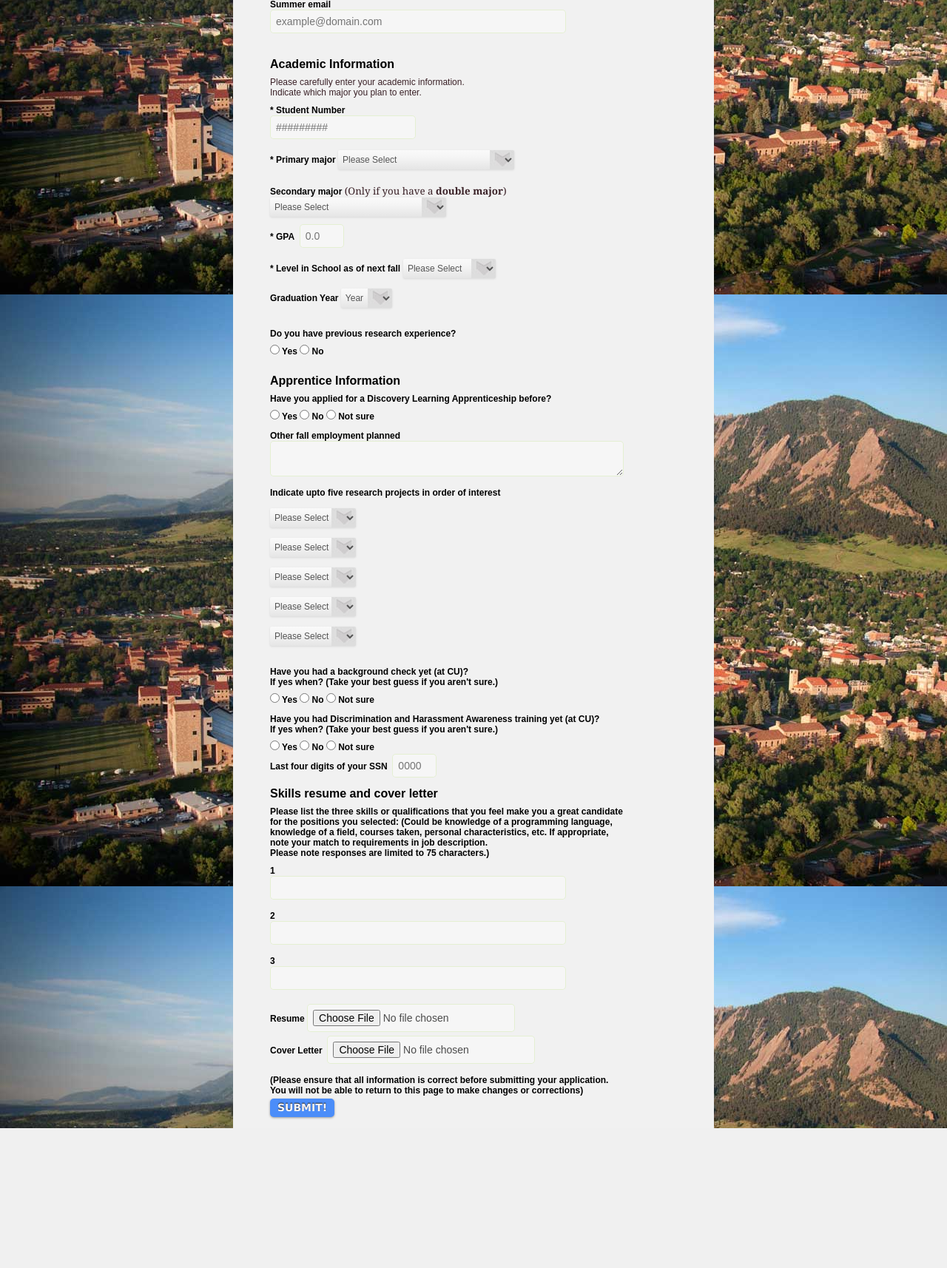
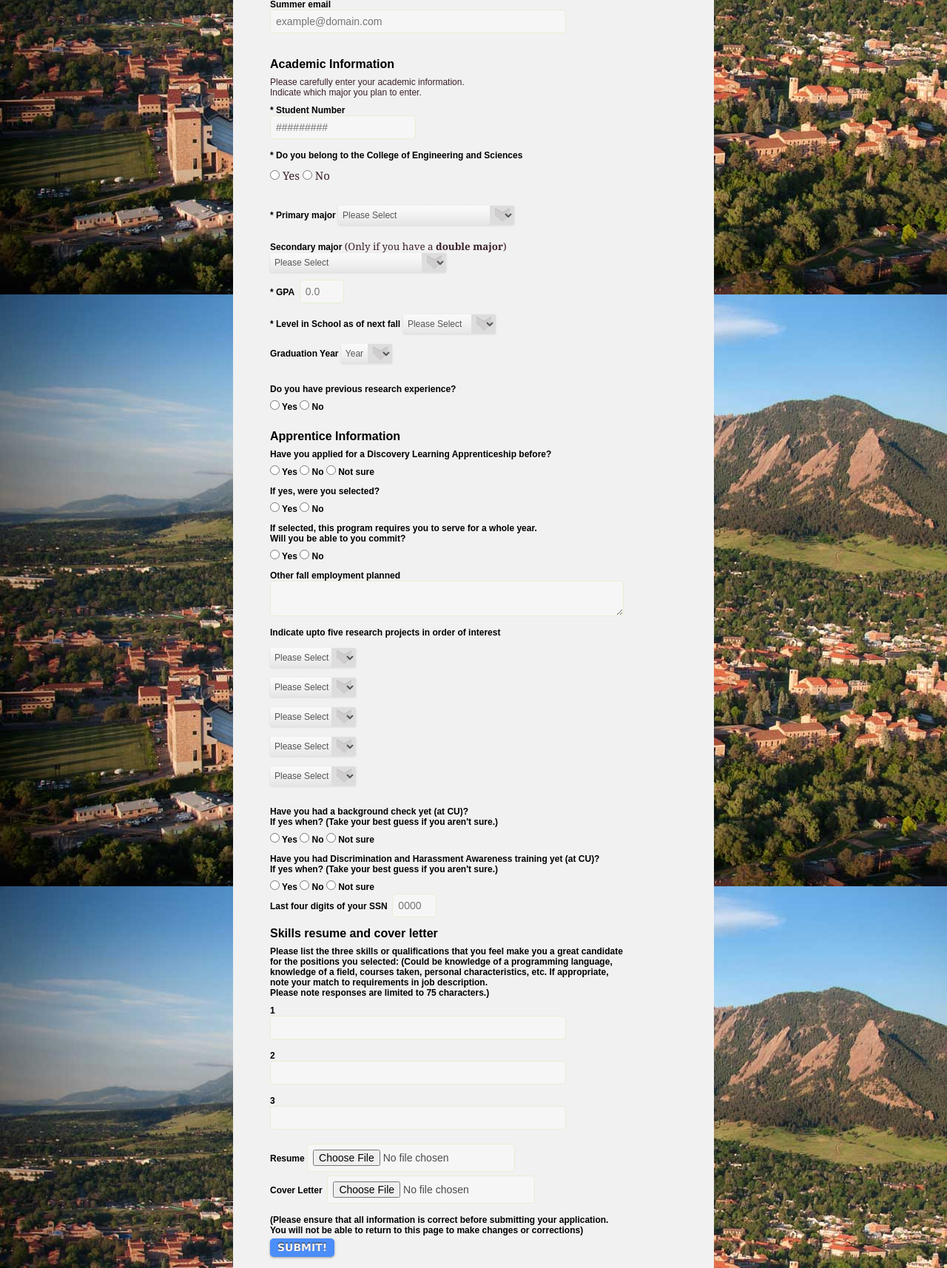
Before and after one commit to ckamat1/CSCI5828---Tachyon, a Django app: template mysite/dlcapp/templates/Student.html in a window 1280 px wide. Shown: the part 1202-2916 px from the top of the page at 74% size. Before the commit the page ends 2727 px from the top, so only its background shows below. Run offline with Django 3.2, Linux system fonts and the light colour scheme; the template is opened without the code that fills it, so the values that code supplies are empty; some libraries are stand-ins or nearby versions.

Commit message:
additional fields

```diff
--- a/mysite/dlcapp/templates/Student.html
+++ b/mysite/dlcapp/templates/Student.html
@@ -120,6 +120,13 @@ $(document).ready(function(){
 				<p class="contact"><label for="studno">* Student Number</label></p>
     			<input id="Studentno" name="studno" placeholder="#########" required="" type="number">
 
+				<p class="contact"><label for="studcoll">* Do you belong to the College of Engineering and Sciences </label></p>
+				<input id="studcoll" type="radio" name="studcoll" value="Yes" tabindex="1" > Yes
+				<input id="studcoll" type="radio" name="studcoll" value="No"> No
+ 				<br>
+				<br>
+
+
 				<fieldset>
                  <label>* Primary major </label>
                   <label class="major">
@@ -211,6 +218,16 @@ $(document).ready(function(){
 				<input id="dla" type="radio" name="dla" value="No"> No
 				<input id="dla" type="radio" name="dla" value="NS"> Not sure<br>
 
+				<p class="contact"><label for="DLAyn">If yes, were you selected?</label></p>
+				<input id="dlayn" type="radio" name="dlayn" value="Yes" tabindex="1" > Yes
+				<input id="dlayn" type="radio" name="dlayn" value="No"> No
+ 				<br>
+
+				<p class="contact"><label for="DLAyear">If selected, this program requires you to serve for a whole year. <br> Will you be able to 					you commit? </label></p>
+				<input id="dlayear" type="radio" name="dlayear" value="Yes" tabindex="1" > Yes
+				<input id="dlayear" type="radio" name="dlayear" value="No"> No
+ 				<br>
+
 				<p class="contact"><label for="Baddress">Other fall employment planned</label></p>
 				<textarea rows="2" cols="55" input id="address" name="address" id="address" placeholder=""></textarea><br>
 
```
